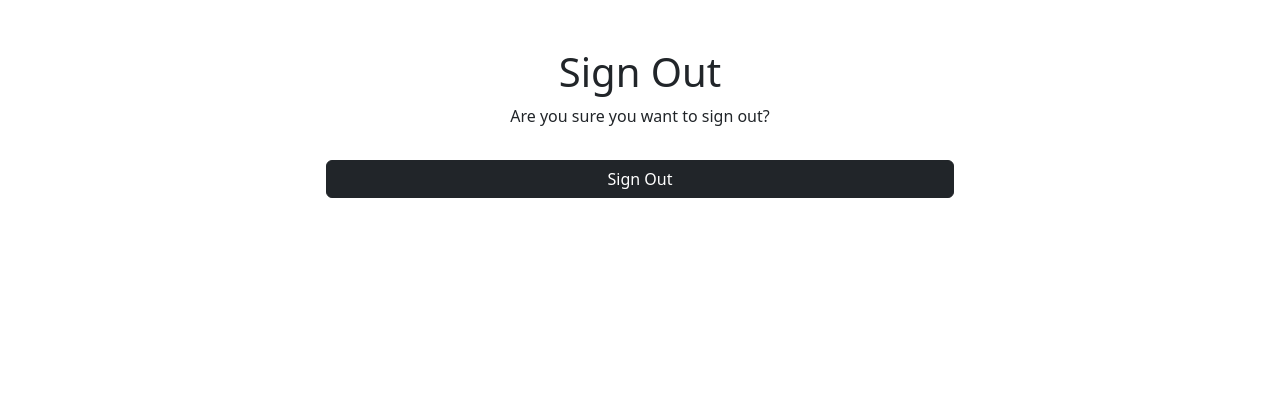
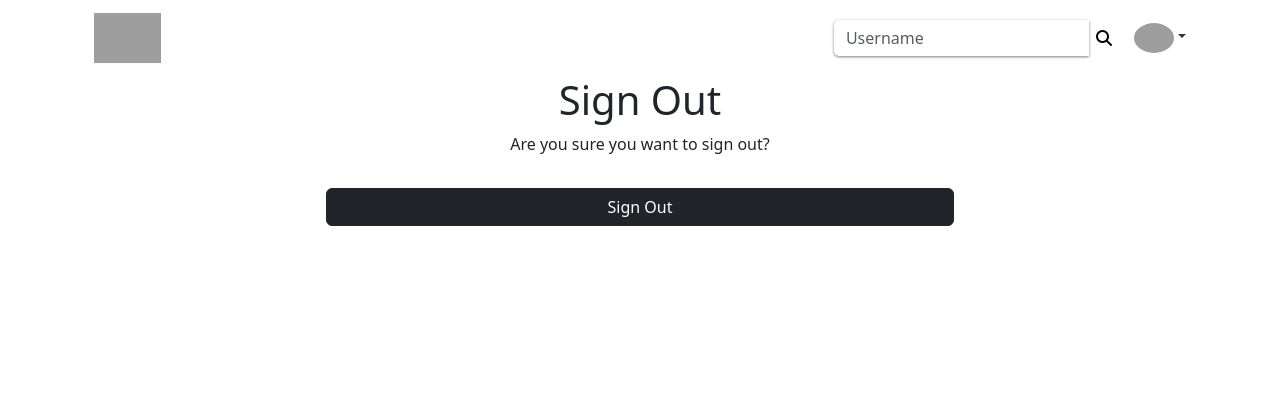
Before and after one commit to kpetrauskas92/XPLORER, a Django app: page /account/logout/ in a window 1280 px wide. Shown: the top 420 px of the page. Run offline with Django 3.2, Linux system fonts and the light colour scheme; the visitor is signed in with stand-in values (Sample User, id 1); some libraries are stand-ins or nearby versions; grey boxes are pictures that could not be loaded.

Commit message:
Updated navbar with profile img, added custom dropdown menu

```diff
--- a/landing/templates/navbar.html
+++ b/landing/templates/navbar.html
@@ -31,28 +31,23 @@
                         <form class="d-flex me-3" method="GET" action="{% url 'profile-search' %}">
                             <div class="input-group">
                                 <!-- Profile Search Input -->
-                                <span class="input-group-text" id="basic-addon1">@</span>
-                                <input type="text" class="form-control" placeholder="Username"
+                                <input type="text" class="form-control form-control-nav" placeholder="Username"
                                     aria-label="Username" aria-describedby="basic-addon1" name="query" value="{{ request.GET.query }}">
 
                                 <!-- Profile Search Button -->
-                                <button class="remove-default-btn" type="submit">
+                                <button class="remove-default-btn ps-2" type="submit">
                                     <i class="fas fa-search"></i>
                                 </button>
                             </div>
                         </form>
 
                         <!-- User Dropdown Menu -->
-                        <div class="nav-item dropdown">
-                            <!-- Dropdown Trigger -->
-                            <a class="nav-link dropdown-toggle text-dark" data-bs-toggle="dropdown" role="buton" aria-expanded="false">
-                                <i class="fas fa-user"></i>
-                            </a>
-                            <!-- Dropdown Items -->
-                            <ul class="dropdown-menu">
-                                <li><a class="dropdown-item" href="{% url 'profile' request.user.profile.pk %}">Profile</a></li>
-                                <li><a class="dropdown-item" href="{% url 'account_logout' %}">Sign Out</a></li>
-                            </ul>
+                        <div class="custom-dropdown">
+                            <a class="dropdown-toggle"><img src="{{ user.profile.picture.url|default:'user-default_acghod' }}" alt="User Profile" style="height: 30px; border-radius: 50%;"></a>
+                            <div class="dropdown-content">
+                                <a href="{% url 'profile' user.profile.pk %}"><i class="fas fa-user me-2"></i>Profile</a>
+                                <a href="{% url 'account_logout' %}"><i class="fas fa-sign-out-alt me-2"></i>Sign Out</a>
+                            </div>
                         </div>
                 {% endif %}
 
--- a/static/style.css
+++ b/static/style.css
@@ -9,9 +9,77 @@
     box-shadow: none;
 }
 
+.remove-default-btn:hover {
+    color: #0d7136;
+}
+
 .edit-color {
     color: #333;
 }
+
+.form-control-nav, .input-group-text {
+    border: none;
+    border-radius: 5px;
+    box-shadow: none;
+    transition: box-shadow 0.2s ease-in-out;
+}
+
+
+.form-control-nav {
+    box-shadow: 0 1px 3px rgba(0, 0, 0, 0.5);
+}
+
+.form-control-nav:focus {
+    outline: none;
+    box-shadow: 0 2px 8px rgba(0, 0, 0, 0.5);
+}
+
+
+.input-group-text {
+    background-color: transparent;
+}
+
+
+.custom-dropdown {
+    position: relative;
+    display: inline-block;
+}
+
+
+.dropdown-content {
+    display: none;
+    position: absolute;
+    right: 0;
+    background-color: #f9f9f9;
+    box-shadow: 0px 8px 16px 0px rgba(0,0,0,0.2);
+    z-index: 1;
+    width: 200px;
+    border-radius: 5px;
+    border-style: solid;
+    border-width: 1px;
+}
+
+.dropdown-content a {
+    color: black;
+    padding: 10px;
+    text-decoration: none;
+    display: block;
+    transition: background-color 0.3s, color 0.3s;
+}
+
+.dropdown-content a:hover {
+    background-color: #333;
+    color: white;
+}
+
+.custom-dropdown:hover .dropdown-content {
+    display: block;
+}
+
+.dropdown-toggle {
+    color: #333;
+}
+
 
 /* ==============================
    VIDEO CONTAINER
@@ -72,9 +140,9 @@
 
 .post-container {
     padding: 15px;
-    background-color: #fff;
+    background-color: rgb(247, 247, 247);
     border-radius: 5px;
-    box-shadow: 0 2px 6px rgba(0, 0, 0, 0.1);
+    box-shadow: 0 2px 6px rgba(0, 0, 0, 0.5);
     margin-bottom: 20px;
 }
 
--- a/templates/account/logout.html
+++ b/templates/account/logout.html
@@ -1,4 +1,4 @@
-{% extends "base_auth.html" %}
+{% extends "base.html" %}
 
 {% load i18n %}
 
```
Also changed, not shown: templates/account/signup.html (line endings or trailing spaces).
